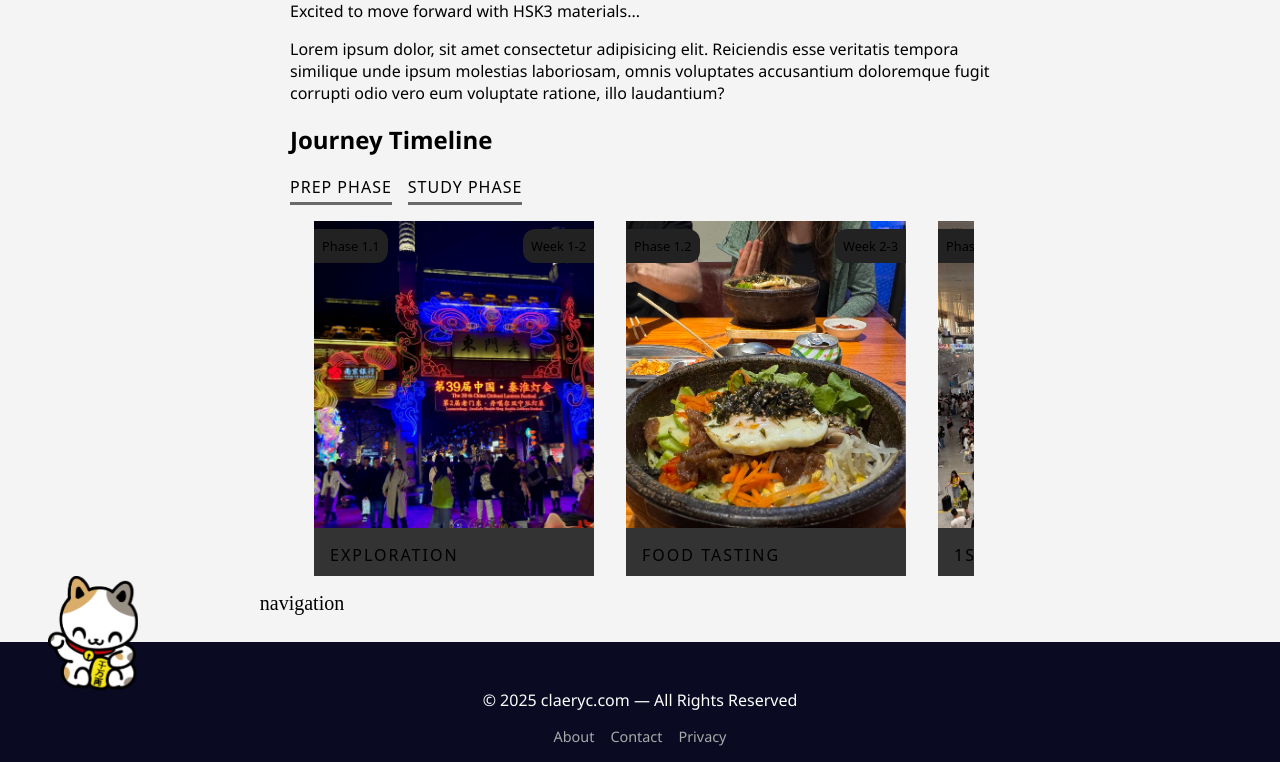
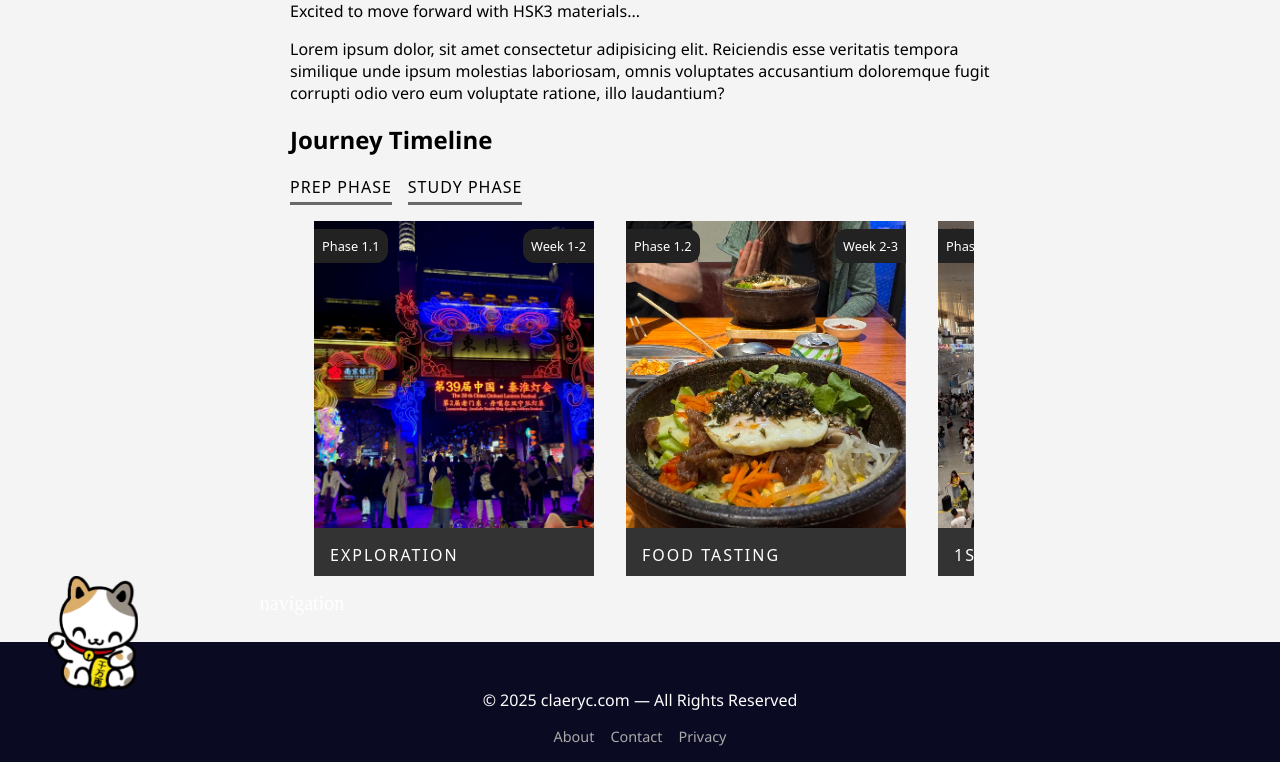
Before and after one commit to claeryc/blog-posts, a Django app: page /chinese/ in a window 1280 px wide. Shown: the part 1793-2555 px from the top of the page. Run offline with Django 5.2, Linux system fonts and the light colour scheme.

Commit message:
change color behavior for image cards

```diff
--- a/blog/static/blog/image-cards.css
+++ b/blog/static/blog/image-cards.css
@@ -4,7 +4,7 @@
     --card-width: 280px;
     font-family: system-ui;
     background: var(--bg);
-    color: var(--fg);
+    color: white;
   }
 
   /* Carousel container */
@@ -58,7 +58,7 @@
     bottom: 0;
     transform: translateY(calc(100% - 3rem));
     background: #333;
-    color: var(--fg);
+    color: white;
     padding: 1rem;
     transition: transform 0.5s ease;
   }
@@ -87,7 +87,7 @@
     top: 0.5rem;
     left: 0;
     background: #222;
-    color: var(--fg);
+    color: white;
     font-size: 0.8rem;
     padding: 0.5rem;
     border-radius: 0 .75rem .75rem 0;
@@ -98,7 +98,7 @@
     right: 0;
     font-size: 0.8rem;
     background: #222;
-    color: var(--fg);
+    color: white;
     border-radius: 0.75rem 0 0 0.75rem;
     padding: 0.5rem;
   }
@@ -113,7 +113,7 @@
     top: 0.5rem;
     left: 0;
     background: #222;
-    color: var(--fg);
+    color: white;
     padding: 0.5rem;
     border-radius: 0 .75rem .75rem 0;
   }
@@ -191,7 +191,7 @@
     }
 }
 .meta a {
-  color: var(--fg)
+  color: white
 }
 
 
```
